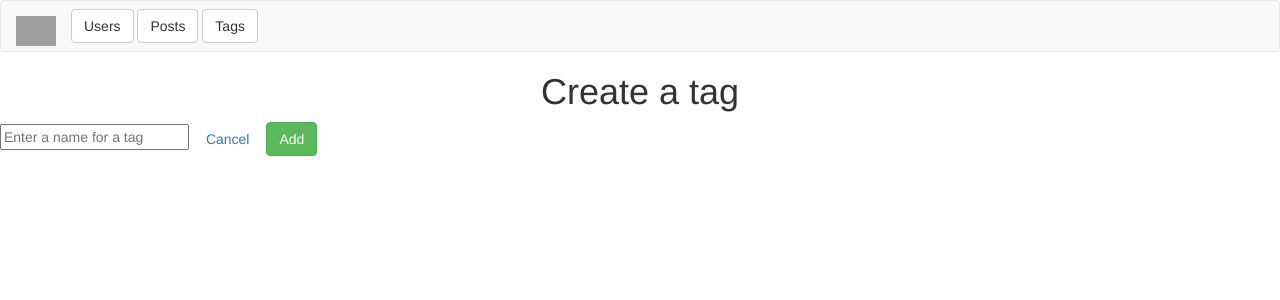
After one commit to jjkchung87/blogly, a Flask app: page /tags/new in a window 1280 px wide. The commit adds this page. Shown: the top 300 px of the page. Run offline with Flask 3, Linux system fonts and the light colour scheme; grey boxes are pictures that could not be loaded.

Commit message:
completed part 3

```diff
--- a/app.py
+++ b/app.py
@@ -1,7 +1,7 @@
 """Blogly application."""
 from flask_debugtoolbar import DebugToolbarExtension
 from flask import Flask, request, render_template, redirect, flash, session
-from models import db, connect_db, User, Post
+from models import db, connect_db, User, Post, Tag
 from datetime import datetime
 from sqlalchemy import desc
 from sqlalchemy.exc import IntegrityError
@@ -97,23 +97,55 @@ def deleteUser(user_id):
 @app.route('/users/<int:user_id>/posts/new')
 def showPostForm(user_id):
     user = User.query.get_or_404(user_id)
-    return render_template('postForm.html',user=user)
+    tags = Tag.query.order_by(Tag.name)
+    return render_template('postForm.html',user=user, tags=tags)
 
-@app.route('/users/<int:user_id>/posts/new', methods=['POST'])
-def handleNewPostSubmission(user_id):
-    title = request.form['title']
-    content = request.form['content']
+# @app.route('/users/<int:user_id>/posts/new', methods=['POST'])
+# def handleNewPostSubmission(user_id):
+#     title = request.form['title']
+#     content = request.form['content']
+#     tags = request.form.getlist('tags')
 
-    if not content or not title:  # Check if content is empty
-        flash('Title and content cannot be empty', 'error')
-        return redirect(request.referrer)
+#     if not content or not title:  # Check if content is empty
+#         flash('Title and content cannot be empty', 'error')
+#         return redirect(request.referrer)
 
-    post = Post(title=title, content=content, user_id=user_id)
-    db.session.add(post)
+#     tagList = []
+
+#     for tag in tags:
+#         tag_obj = Tag.query.filter(Tag.name == tag).first()
+#         if tag_obj:
+#             tagList.append(tag_obj)
+
+#     post = Post(title=title, content=content, user_id=user_id)
+
+#     post.tags.extend(tagList)
+
+#     db.session.add(post)
+#     db.session.commit()
+
+#     flash('Post created!', 'success')
+#     return redirect(f'/users/{user_id}')
+
+
+@app.route('/users/<int:user_id>/posts/new', methods=["POST"])
+def posts_new(user_id):
+    """Handle form submission for creating a new post for a specific user"""
+
+    user = User.query.get_or_404(user_id)
+    tag_ids = [int(num) for num in request.form.getlist("tags")]
+    tags = Tag.query.filter(Tag.id.in_(tag_ids)).all()
+
+    new_post = Post(title=request.form['title'],
+                    content=request.form['content'],
+                    user=user,
+                    tags=tags)
+
+    db.session.add(new_post)
     db.session.commit()
-
     flash('Post created!', 'success')
     return redirect(f'/users/{user_id}')
+
 
 @app.route('/posts/<int:post_id>')
 def showPost(post_id):
@@ -123,14 +155,27 @@ def showPost(post_id):
 @app.route('/posts/<int:post_id>/edit')
 def showPostEditForm(post_id):
     post = Post.query.get_or_404(post_id)
+    tags = Tag.query.all()
 
-    return render_template('postEdit.html',post=post)
+    return render_template('postEdit.html',post=post, tags=tags)
 
 @app.route('/posts/<int:post_id>/edit', methods=['POST'])
 def handleEditSubmission(post_id):
+    title = request.form['title']
+    content = request.form['content']
+    tagIds = [int(num) for num in request.form.getlist('tags')]
+
+    if not content or not title:  # Check if content is empty
+        flash('Title and content cannot be empty', 'error')
+        return redirect(request.referrer)
+
     post = Post.query.get_or_404(post_id)
-    post.title = request.form['title']
-    post.content = request.form['content']
+    post.title = title
+    post.content = content
+
+    tags = Tag.query.filter(Tag.id.in_(tagIds)).all()
+
+    post.tags=tags
     db.session.add(post)
     db.session.commit()
     return redirect(f'/posts/{post_id}')
@@ -146,3 +191,59 @@ def deletePost(post_id):
 def page_not_found(e):
     #render template for custom 404 message
     return render_template('404.html'), 404
+
+
+@app.route('/tags')
+def showTagList():
+    tags = Tag.query.order_by(Tag.name).all()
+    return render_template('tags.html', tags=tags)
+
+@app.route('/tags/<int:tagId>')
+def tagDetails(tagId):
+    tag = Tag.query.get_or_404(tagId)
+    return render_template('tagDetail.html',tag=tag)
+
+@app.route('/tags/new')
+def newTagForm():
+    return render_template('tagForm.html')
+
+@app.route('/tags/new', methods=['POST'])
+def handleNewTag():
+    name = request.form['tag-name']
+    tag = Tag(name=name)
+    db.session.add(tag)
+    db.session.commit()
+    return redirect('/tags')
+
+@app.route('/tags/<int:tagId>/edit')
+def showTagEditForm(tagId):
+    tag = Tag.query.get_or_404(tagId)
+    posts = Post.query.all()
+    return render_template('tagEditForm.html',tag = tag, posts=posts)
+
+@app.route('/tags/<int:tagId>/edit', methods=['POST'])
+def handleTagEdit(tagId):
+    name = request.form['tag-name']
+
+    if not name:
+        flash('Tag name required', 'error')
+        return redirect(request.referrer)
+
+    tag = Tag.query.get_or_404(tagId)
+    posts = request.form.getlist('posts')
+    postList = []
+    for post in posts:
+        p = Post.query.filter(Post.title == post).first()
+        postList.append(p)
+    tag.name = name
+    tag.posts = postList
+    # raise
+    db.session.add(tag)
+    db.session.commit()
+    return redirect('/tags')
+
+@app.route('/tags/<int:tagId>/delete', methods=['POST'])
+def deleteTag(tagId):
+    Tag.query.filter_by(id=tagId).delete()
+    db.session.commit()
+    return redirect('/tags')
--- a/static/style.css
+++ b/static/style.css
@@ -1,3 +1,7 @@
 img {
     max-width: 500px;
 }
+
+#logo {
+    max-height:30px;
+}
--- a/templates/base.html
+++ b/templates/base.html
@@ -5,11 +5,22 @@
     <meta http-equiv='X-UA-Compatible' content='IE=edge'>
     <title>{% block title %} {% endblock %}</title>
     <meta name='viewport' content='width=device-width, initial-scale=1.0'>
-    <link href="https://cdn.jsdelivr.net/npm/bootstrap@5.3.0/dist/css/bootstrap.min.css" rel="stylesheet" integrity="sha384-9ndCyUaIbzAi2FUVXJi0CjmCapSmO7SnpJef0486qhLnuZ2cdeRhO02iuK6FUUVM" crossorigin="anonymous">
+    <link rel="stylesheet" href="https://cdn.jsdelivr.net/npm/bootstrap@3.4.1/dist/css/bootstrap.min.css" integrity="sha384-HSMxcRTRxnN+Bdg0JdbxYKrThecOKuH5zCYotlSAcp1+c8xmyTe9GYg1l9a69psu" crossorigin="anonymous">
     <link href='/static/style.css' rel='stylesheet'>
 </head>
 <body>
-
+    <nav class="navbar navbar-default">
+        <div class="container-fluid">
+          <div class="navbar-header">
+            <a class="navbar-brand" href="/">
+              <img alt="Blogly-logo" id="logo" src="https://encrypted-tbn0.gstatic.com/images?q=tbn:ANd9GcSr_2DgoPQNP1qKmuMSw5EsC6JxBvyp3nPsqA&usqp=CAU">
+            </a>
+            <a type="button" class="btn btn-default navbar-btn" href="/users">Users</a>
+            <a type="button" class="btn btn-default navbar-btn" href="/">Posts</a>
+            <a type="button" class="btn btn-default navbar-btn" href="/tags">Tags</a>
+          </div>
+        </div>
+      </nav>
     {% with messages = get_flashed_messages(with_categories=true) %}
         {% if messages %}
             <div class=flashes>
--- a/templates/home.html
+++ b/templates/home.html
@@ -10,7 +10,7 @@
                 {% for post in posts %}
                 <h2 class=""><a href="/posts/{{post.id}}">{{post.title}}</a></h2>
                 <h4 class="">{{post.content}}</h4>
-                <h5 class="">By {{post.user.full_name}} on {{post.created_at}}</h5>
+                <h5 class="">By {{post.user.full_name}} on {{post.friendly_date}}</h5>
                 {% endfor %}
 
             <a href="/users" class="btn btn-outline-secondary">Go to Users</a>
--- /dev/null
+++ b/templates/tagForm.html
@@ -0,0 +1,13 @@
+{% extends 'base.html' %}
+{% block title %} Create a Tag {% endblock %}
+{% block content %}
+
+<h1 class="text-center">Create a tag</h1>
+<form method="post">
+    <input type="text" name="tag-name" placeholder="Enter a name for a tag">
+    <a href="/tags" class="btn btn-secondary">Cancel</a>
+    <button type="submit" href="/tags/new" class="btn btn-success">Add</button>
+</form>
+
+
+{% endblock %}
```
Also changed, not shown: models.py (+47 -1 lines), seed.py (+20 -2 lines), templates/post.html (+8 -0 lines), templates/postEdit.html (+10 -3 lines), templates/postForm.html (+5 -2 lines), templates/tagDetail.html (added, +31 -0 lines), templates/tagEditForm.html (added, +19 -0 lines), templates/tags.html (added, +22 -0 lines), test_app.py (+49 -1 lines).
